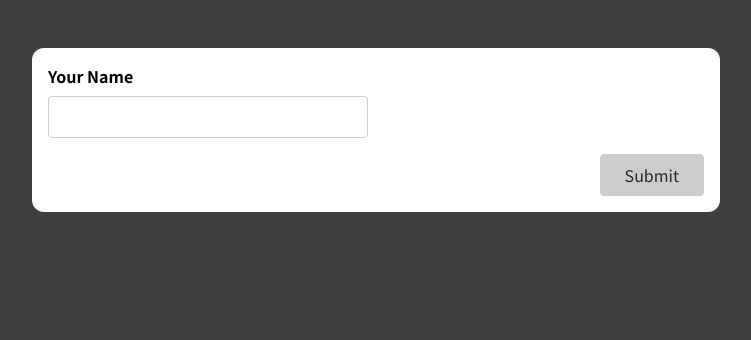
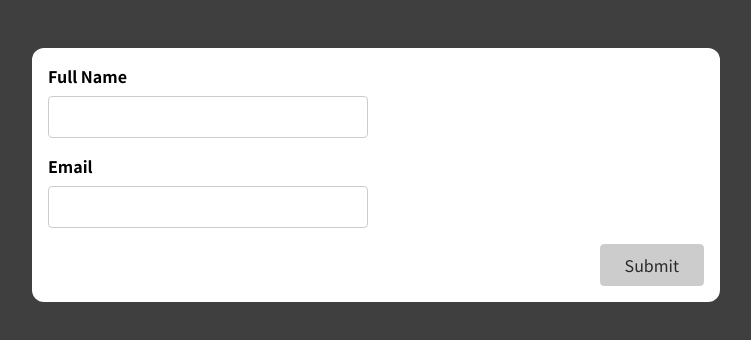
Before and after one commit to aniiaham/user_input, a React (Create React App) app: page / in a window 1280 px wide. Shown: the top 340 px of the page, without its empty margins (264-1015 px from the left). Built offline with nearby package versions, Linux system fonts and the light colour scheme.

Commit message:
3rd commit

```diff
--- a/src/components/SimpleInput.js
+++ b/src/components/SimpleInput.js
@@ -4,14 +4,20 @@
   const [enteredName, setEnteredName] = useState("");
   const [enteredNameTouched, setEnteredNameTouched] = useState(false);
 
+  const [enteredEmail, setEnteredEmail] = useState("");
+  const [enteredEmailTouched, setEnteredEmailTouched] = useState(false);
+
   const enteredNameIsValid = enteredName.trim() !== "";
   const nameInputIsInvalid = !enteredNameIsValid && enteredNameTouched;
 
+  const enteredEmailIsValid = enteredEmail.includes('@');
+  const emailInputIsInvalid = !enteredEmailIsValid && enteredEmailTouched;
+
   let formIsValid = false;
 
-    if (enteredNameIsValid) {
+    if (enteredNameIsValid && enteredEmailIsValid) {
       formIsValid = true;
-    }
+    };
 
   const nameInputChangeHandler = (event) => {
     setEnteredName(event.target.value);
@@ -25,24 +31,41 @@
     event.preventDefault();
 
     setEnteredNameTouched(true);
+    setEnteredEmailTouched(true);
 
-    if (!enteredNameIsValid) {
+    if (!enteredNameIsValid && !enteredEmailIsValid) {
       return;
     }
     console.log(enteredName);
+    console.log(enteredEmail);
 
     setEnteredName("");
     setEnteredNameTouched(false); // to reset the touched state
+
+    setEnteredEmail('');
+    setEnteredEmailTouched(false);
+  };
+
+  const emailInputChangeHadler = (event) => {
+    setEnteredEmail(event.target.value);
+  };
+
+  const emailInputBlurHandler = (event) => {
+    setEnteredEmailTouched(true);
   };
 
   const nameInputClasses = nameInputIsInvalid
     ? "form-control invalid"
     : "form-control";
 
+    const emailInputClasses = emailInputIsInvalid
+    ? "form-control invalid"
+    : "form-control";
+
   return (
     <form onSubmit={formSubmissionHandler}>
       <div className={nameInputClasses}>
-        <label htmlFor="name">Your Name</label>
+        <label htmlFor="name">Full Name</label>
         <input
           type="text"
           id="name"
@@ -54,6 +77,19 @@
           <p className="error-text">Name must not be empty.</p>
         )}
       </div>
+      <div className={emailInputClasses}>
+        <label htmlFor="email">Email</label>
+        <input
+          type="email"
+          id="email"
+          onChange={emailInputChangeHadler}
+          onBlur={emailInputBlurHandler}
+          value={enteredEmail}
+        />
+        {emailInputIsInvalid && (
+          <p className="error-text">Please enter a valid email.</p>
+        )}
+      </div>
       <div className="form-actions">
         <button disabled={!formIsValid}>Submit</button>
       </div>
```
